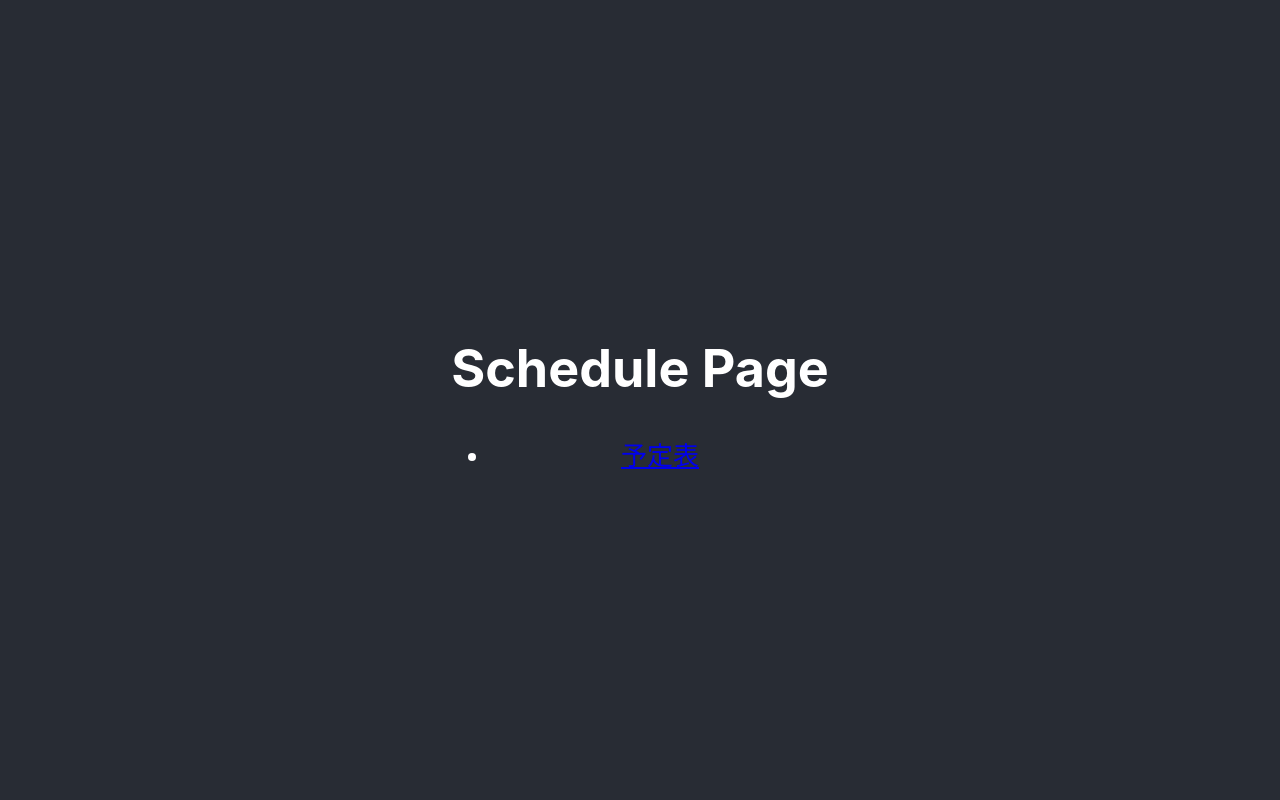
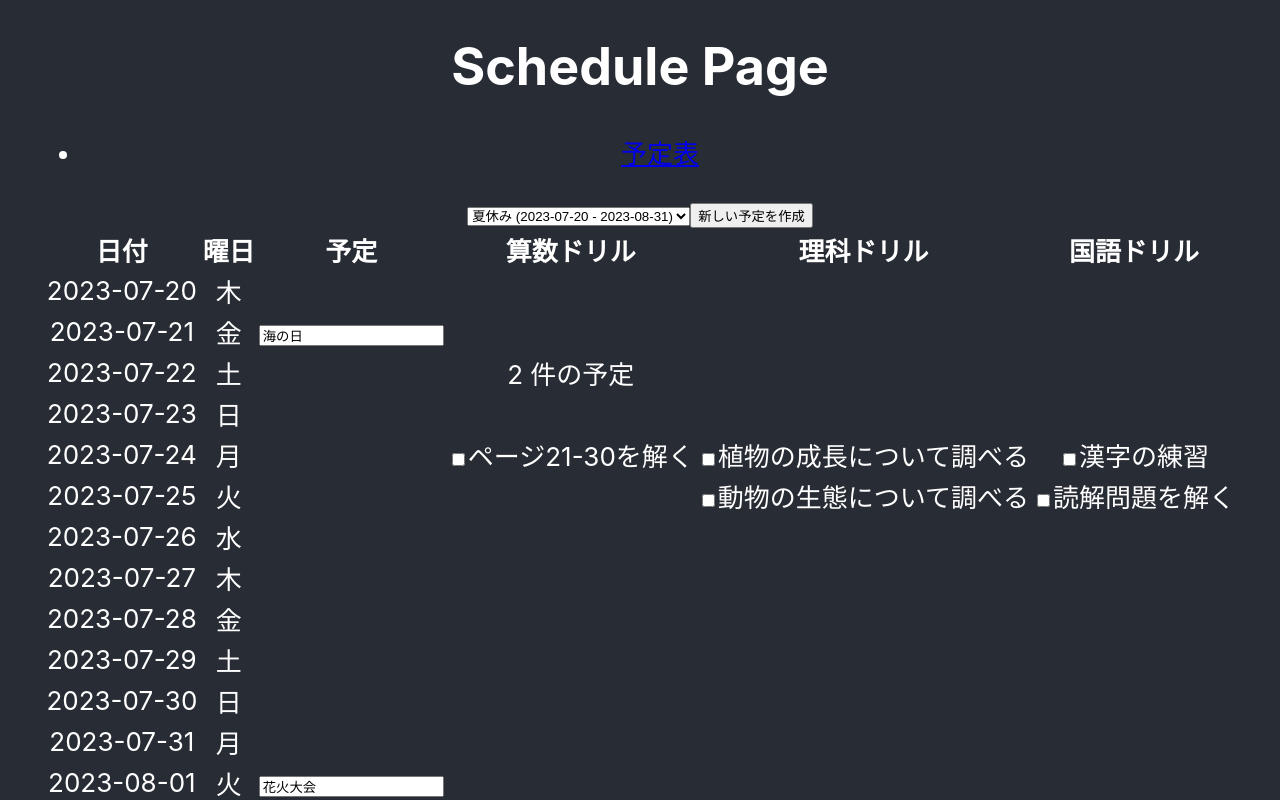
Before and after one commit to plusdojo2025/a4-7, a React (Create React App) app in the folder client/: page / in a window 1280 px wide. Shown: the top 800 px of the page. Built offline with nearby package versions, Linux system fonts and the light colour scheme.

Commit message:
【途中経過】予定表ページ

```diff
--- a/client/src/schedule/SchedulePage.js
+++ b/client/src/schedule/SchedulePage.js
@@ -1,7 +1,94 @@
 import React from 'react';
 
 export default class SchedulePage extends React.Component {
+    constructor(props) {
+        super(props);
+        this.state = {
+            vacationStart: '2023-07-20',
+            vacationEnd: '2023-08-31',
+            vacations: [
+                { name: '夏休み', start: '2023-07-20', end: '2023-08-31' },
+                { name: '冬休み', start: '2023-12-20', end: '2024-01-10' },
+                { name: '春休み', start: '2024-03-20', end: '2024-04-05' }
+            ],
+            privateSchedules: [
+                { date: '2023-07-21', event: '海の日' },
+                { date: '2023-08-01', event: '花火大会' },
+                { date: '2023-08-15', event: 'お盆休み' }
+            ],
+            hwSchedulesList: [
+                {name: "算数ドリル", contents: [
+                    { "date": "2023-07-22", "content": "ページ1-10を解く", "checked": true },
+                    { "date": "2023-07-22", "content": "ページ11-20を解く", "checked": false },
+                    { "date": "2023-07-24", "content": "ページ21-30を解く", "checked": false }
+                ]},
+                {name: "理科ドリル", contents: [
+                    { "date": "2023-07-24", "content": "植物の成長について調べる", "checked": false },
+                    { "date": "2023-07-25", "content": "動物の生態について調べる", "checked": false }
+                ]},
+                {name: "国語ドリル", contents: [
+                    { "date": "2023-07-24", "content": "漢字の練習", "checked": false },
+                    { "date": "2023-07-25", "content": "読解問題を解く", "checked": false }
+                ]}
+            ],
+            showModal: false,
+            selectedHwContents: [],
+            selectedHwDate: '',
+        };
+    }
+
+    componentDidMount() {
+        // 初期化やデータの取得などの処理をここに記述
+    }
+
+    handleVacationChange = (event) => {
+        const selectedVacation = this.state.vacations.find(v => v.name === event.target.value);
+        if (selectedVacation) {
+            this.setState({
+                vacationStart: selectedVacation.start,
+                vacationEnd: selectedVacation.end
+            });
+        }
+    }
+
+    makeDateRange(start, end) {
+        // 開始日と終了日から日付と曜日の配列を作成
+        const startDate = new Date(start);
+        const endDate = new Date(end);
+        const dateRange = [];
+        for (let date = startDate; date <= endDate; date.setDate(date.getDate() + 1)) {
+            const formattedDate = date.toISOString().split('T')[0]; // YYYY-MM-DD形式
+            const dayOfWeek = ['日', '月', '火', '水', '木', '金', '土'][date.getDay()];
+            dateRange.push({ date: formattedDate, dayOfWeek: dayOfWeek });
+        }
+        return dateRange;
+    }
+
+    editPrivateSchedule = (event) => {
+        // axios使ってjsonをsetStateする
+    }
+
+    handleCheckboxChange = (hw, hwIndex, content, contentIndex) => {
+        // チェックボックスの状態を更新する処理
+    }
+
+    openModal = (contents, date) => {
+        this.setState({
+            showModal: true,
+            selectedHwContents: contents,
+            selectedHwDate: date,
+        });
+    };
+
+    closeModal = () => {
+        this.setState({ showModal: false });
+    };
+
+
     render() {
+        const { vacations, vacationStart, vacationEnd, privateSchedules, hwSchedulesList } = this.state;
+        const dateRange = this.makeDateRange(vacationStart, vacationEnd);
+        let hwContentCnt = 0;
         return (
             <div>
                 <h1>Schedule Page</h1>
@@ -10,6 +97,127 @@ export default class SchedulePage extends React.Component {
                         <li><a href="/">予定表</a></li>
                     </ul>
                 </nav>
+
+                {/* 休暇の選択 および 新しい予定の作成ボタン */}
+                <div>
+                    <select onChange={this.handleVacationChange}>
+                        {vacations.map((vacation, index) => (
+                            <option value={vacation.name} key={index}>
+                                {vacation.name + ' (' + vacation.start + ' - ' + vacation.end + ')'}
+                            </option>
+                        ))}
+                    </select>
+                    <button onClick={()=>{window.location.href = '/scheduleMake'}}>新しい予定を作成</button>
+                </div>
+
+                {/* 私用・宿題の予定表 */}
+                <table>
+                    <thead>
+                        <tr>
+                            <th>日付</th>
+                            <th>曜日</th>
+                            <th>予定</th>
+                            {hwSchedulesList.map((hw, index) => (
+                                <th key={index}>{hw.name}</th> // 宿題のカラム
+                            ))}
+                        </tr>
+                    </thead>
+                    <tbody>
+                        {dateRange.map((date, index) => (
+                            <tr key={index}>
+                                <td>{date.date}</td>
+                                <td>{date.dayOfWeek}</td>
+
+                                <td> {/* 私用の予定 */}
+                                    {privateSchedules.filter(event => event.date === date.date).map((event, idx) => (
+                                        <input type="text" key={idx} value={event.event} onChange={this.editPrivateSchedule} />
+                                    ))}
+                                </td>
+
+                                {hwSchedulesList.map((hw, hwIndex) => ( // 宿題の予定
+                                    <td key={hwIndex}>
+                                        {/*同じ曜日に2個以上の予定がある場合はまとめて数を表示し、数をクリックしたらモダールで詳細の予定が表示される*/}
+                                        {hw.contents.filter(content => content.date === date.date).length > 1 ? (
+                                            <span
+                                                // style={{ color: 'blue', cursor: 'pointer' }}
+                                                onClick={() =>
+                                                    this.openModal(
+                                                        hw.contents.filter(content => content.date === date.date),
+                                                        date.date
+                                                    )
+                                                }
+                                            >
+                                                {hw.contents.filter(content => content.date === date.date).length} 件の予定
+                                            </span>
+                                        ) : (
+                                            hw.contents
+                                                .filter(content => content.date === date.date)
+                                                .map((content, contentIndex) => (
+                                                    <div key={contentIndex}>
+                                                        <input
+                                                            type="checkbox"
+                                                            checked={content.checked}
+                                                            onChange={() =>
+                                                                this.handleCheckboxChange(hw, hwIndex, content, contentIndex)
+                                                            }
+                                                        />
+                                                        {content.content}
+                                                    </div>
+                                                ))
+                                        )}
+                                    </td>
+                                ))}
+                            </tr>
+                        ))}
+                    </tbody>
+                </table>
+
+                {this.state.showModal && (
+                    <div
+                        style={{
+                            position: 'fixed',
+                            top: 0,
+                            left: 0,
+                            width: '100%',
+                            height: '100%',
+                            backgroundColor: 'rgba(0, 0, 0, 0.5)',
+                            display: 'flex',
+                            justifyContent: 'center',
+                            alignItems: 'center',
+                            zIndex: 1000,
+                        }}
+                    >
+                        <div
+                            style={{
+                                backgroundColor: 'white',
+                                color: 'black',
+                                padding: '20px',
+                                borderRadius: '5px',
+                                minWidth: '300px',
+                                maxWidth: '90%',
+                            }}
+                        >
+                            <h3>{this.state.selectedHwDate} の宿題</h3>
+                            <ul>
+                                {this.state.selectedHwContents.map((content, idx) => (
+                                    <li key={idx}>
+                                        <input
+                                            type="checkbox"
+                                            checked={content.checked}
+                                            readOnly
+                                        />{" "}
+                                        {content.content}
+                                    </li>
+                                ))}
+                            </ul>
+                            <button onClick={this.closeModal}>閉じる</button>
+                        </div>
+                    </div>
+                )}
+
+
+
+
             </div>
         );
     }
```
